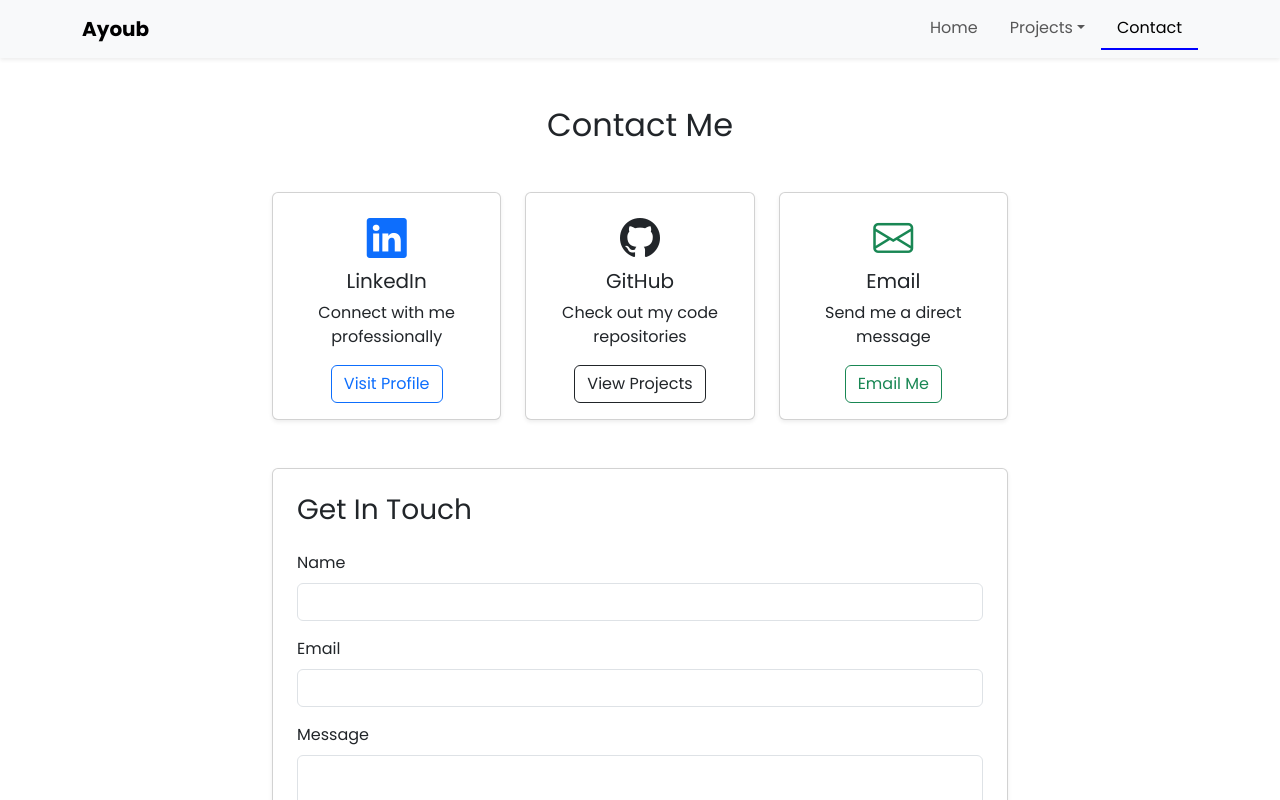
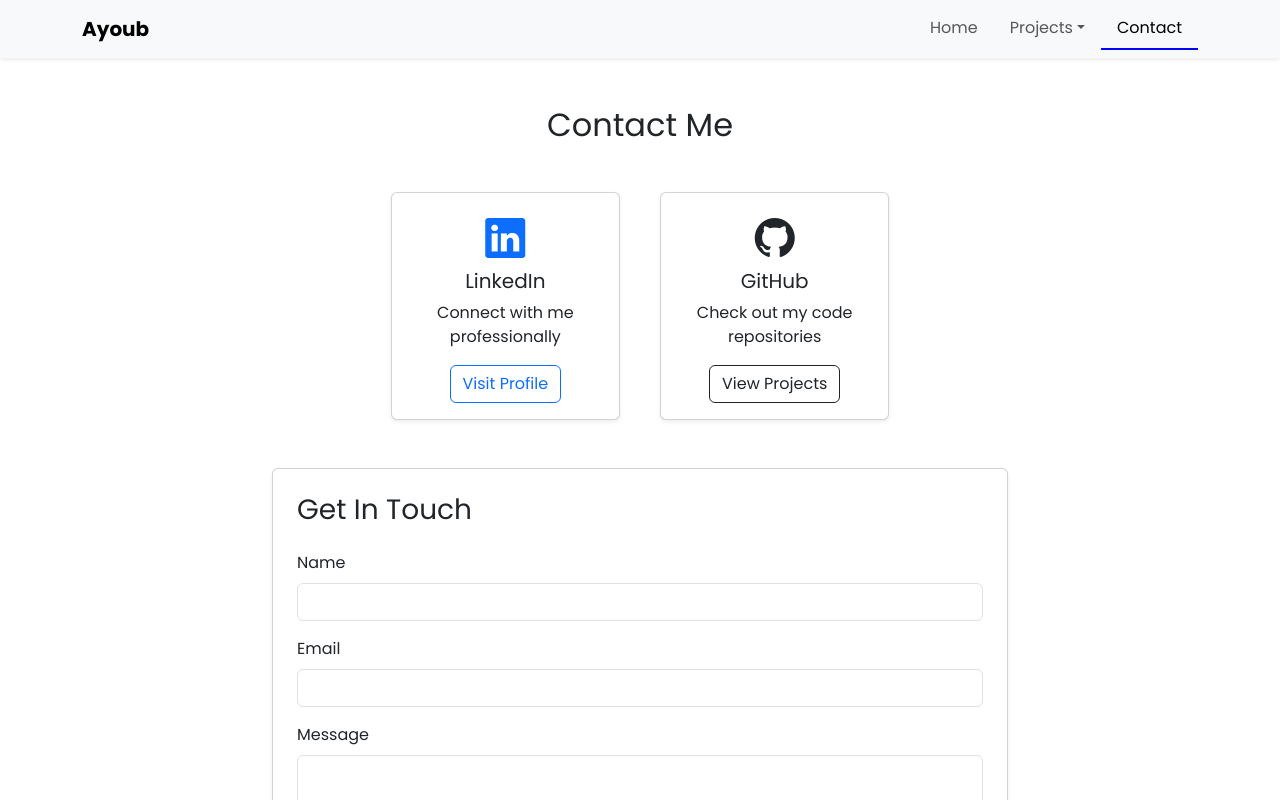
Before and after one commit to ayoubrached/new-portfolio, a React (Create React App) app: page /contact in a window 1280 px wide. Shown: the top 800 px of the page. Built offline with nearby package versions, Linux system fonts and the light colour scheme.

Commit message:
Fixed styling

```diff
--- a/src/components/Contact.js
+++ b/src/components/Contact.js
@@ -51,8 +51,8 @@ const Contact = () => {
                 <div className="col-md-8">
                     <h2 className="text-center mb-5">Contact Me</h2>
 
-                    <div className="row mb-5">
-                        <div className="col-md-4 mb-4 mb-md-0">
+                    <div className="row mb-5 justify-content-center">
+                        <div className="col-md-4 mb-4 mb-md-0 mx-2">
                             <div className="card h-100 shadow-sm">
                                 <div className="card-body text-center">
                                     <i className="bi bi-linkedin fs-1 text-primary mb-3"></i>
@@ -68,7 +68,7 @@ const Contact = () => {
                             </div>
                         </div>
 
-                        <div className="col-md-4 mb-4 mb-md-0">
+                        <div className="col-md-4 mb-4 mb-md-0 mx-2">
                             <div className="card h-100 shadow-sm">
                                 <div className="card-body text-center">
                                     <i className="bi bi-github fs-1 text-dark mb-3"></i>
@@ -84,19 +84,6 @@ const Contact = () => {
                             </div>
                         </div>
 
-                        <div className="col-md-4">
-                            <div className="card h-100 shadow-sm">
-                                <div className="card-body text-center">
-                                    <i className="bi bi-envelope fs-1 text-success mb-3"></i>
-                                    <h5 className="card-title">Email</h5>
-                                    <p className="card-text">Send me a direct message</p>
-                                    <a href="mailto:ayoubrached10@gmail.com"
-                                       className="btn btn-outline-success">
-                                        Email Me
-                                    </a>
-                                </div>
-                            </div>
-                        </div>
                     </div>
 
                     <div className="card shadow-sm">
--- a/src/components/Project1.js
+++ b/src/components/Project1.js
@@ -7,7 +7,7 @@ const Project1 = () => {
                 <div className="col-12 col-lg-10">
                     <div className="d-flex flex-column flex-lg-row align-items-center">
                         {/* Project Video - 60% width */}
-                        <div className="col-lg-7 mb-4 mb-lg-0 pe-lg-4">
+                        <div className="col-lg-7 mb-4 mb-lg-0 pe-lg-5">
                             <video
                                 className="border border-dark shadow img-fluid"
                                 autoPlay
```
